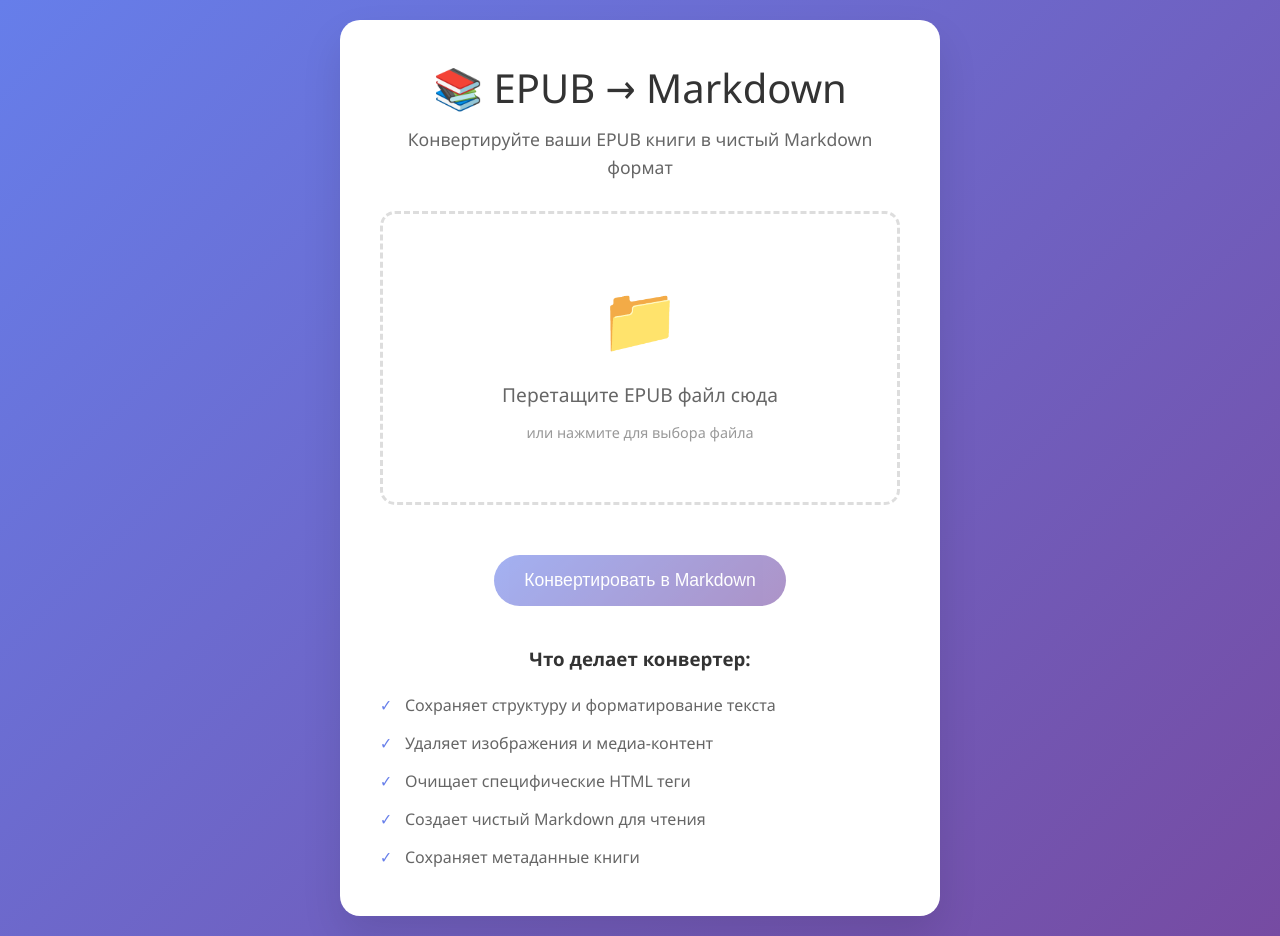
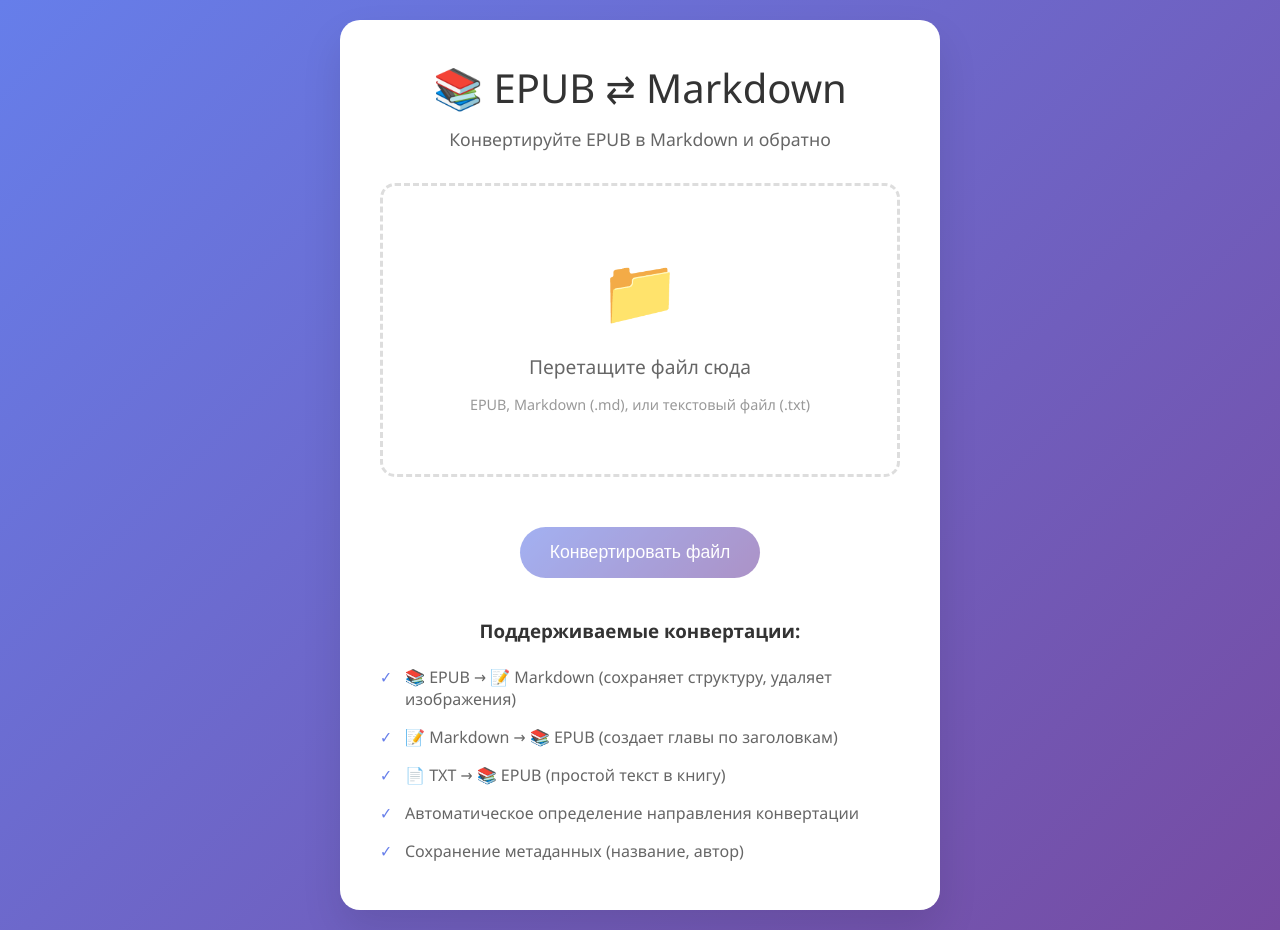
Before and after one commit to dzarlax/epub-to-markdown, a Flask app: page / in a window 1280 px wide. Run offline with Flask 3, Linux system fonts and the light colour scheme.

Commit message:
Implement bidirectional conversion between EPUB and Markdown formats, adding support for Markdown and TXT file uploads. Update README and UI to reflect new features and supported formats. Enhance error handling and file processing logic.

```diff
--- a/app.py
+++ b/app.py
@@ -8,6 +8,9 @@ from ebooklib import epub
 from bs4 import BeautifulSoup
 import html2text
 import re
+import markdown
+from slugify import slugify
+from datetime import datetime
 
 app = Flask(__name__)
 app.secret_key = 'your-secret-key-here'
@@ -15,7 +18,7 @@ app.config['MAX_CONTENT_LENGTH'] = 16 * 1024 * 1024  # 16MB max file size
 
 UPLOAD_FOLDER = 'uploads'
 OUTPUT_FOLDER = 'output'
-ALLOWED_EXTENSIONS = {'epub'}
+ALLOWED_EXTENSIONS = {'epub', 'md', 'markdown', 'txt'}
 
 # Создаем необходимые директории
 os.makedirs(UPLOAD_FOLDER, exist_ok=True)
@@ -94,6 +97,139 @@ def epub_to_markdown(epub_path):
     except Exception as e:
         raise Exception(f"Ошибка при конвертации EPUB: {str(e)}")
 
+def markdown_to_epub(markdown_path, title=None, author=None):
+    """Конвертирует Markdown файл в EPUB"""
+    try:
+        # Читаем Markdown файл
+        with open(markdown_path, 'r', encoding='utf-8') as f:
+            markdown_content = f.read()
+
+        # Извлекаем метаданные из начала файла, если они есть
+        lines = markdown_content.split('\n')
+        extracted_title = title
+        extracted_author = author
+
+        # Ищем заголовок и автора в первых строках
+        for i, line in enumerate(lines[:10]):
+            if line.startswith('# ') and not extracted_title:
+                extracted_title = line[2:].strip()
+            elif line.startswith('**Автор:**') or line.startswith('**Author:**'):
+                extracted_author = line.split(':', 1)[1].strip()
+
+        # Устанавливаем значения по умолчанию
+        if not extracted_title:
+            extracted_title = os.path.splitext(os.path.basename(markdown_path))[0]
+        if not extracted_author:
+            extracted_author = "Неизвестный автор"
+
+        # Создаем EPUB книгу
+        book = epub.EpubBook()
+
+        # Устанавливаем метаданные
+        book.set_identifier(f'id-{slugify(extracted_title)}-{datetime.now().strftime("%Y%m%d")}')
+        book.set_title(extracted_title)
+        book.set_language('ru')
+        book.add_author(extracted_author)
+
+        # Разбиваем контент на главы по заголовкам
+        chapters = []
+        current_chapter = []
+        chapter_title = "Введение"
+        chapter_count = 1
+
+        for line in lines:
+            if line.startswith('# ') and len(current_chapter) > 0:
+                # Создаем главу из накопленного контента
+                chapter_content = '\n'.join(current_chapter)
+                if chapter_content.strip():
+                    chapters.append((chapter_title, chapter_content))
+
+                # Начинаем новую главу
+                chapter_title = line[2:].strip()
+                current_chapter = []
+                chapter_count += 1
+            elif line.startswith('## '):
+                # Подзаголовок - тоже может быть главой
+                if len(current_chapter) > 0:
+                    chapter_content = '\n'.join(current_chapter)
+                    if chapter_content.strip():
+                        chapters.append((chapter_title, chapter_content))
+
+                chapter_title = line[3:].strip()
+                current_chapter = []
+                chapter_count += 1
+            else:
+                current_chapter.append(line)
+
+        # Добавляем последнюю главу
+        if current_chapter:
+            chapter_content = '\n'.join(current_chapter)
+            if chapter_content.strip():
+                chapters.append((chapter_title, chapter_content))
+
+        # Если глав нет, создаем одну главу из всего контента
+        if not chapters:
+            chapters = [(extracted_title, markdown_content)]
+
+        # Создаем главы EPUB
+        epub_chapters = []
+        spine = []
+
+        for i, (title, content) in enumerate(chapters):
+            # Конвертируем Markdown в HTML
+            html_content = markdown.markdown(content, extensions=['extra', 'codehilite'])
+
+            # Создаем главу
+            chapter_id = f'chapter_{i+1}'
+            chapter_filename = f'{chapter_id}.xhtml'
+
+            chapter = epub.EpubHtml(
+                title=title,
+                file_name=chapter_filename,
+                lang='ru'
+            )
+
+            # Добавляем CSS стили
+            chapter.content = f'''
+            <!DOCTYPE html>
+            <html xmlns="http://www.w3.org/1999/xhtml">
+            <head>
+                <title>{title}</title>
+                <style>
+                    body {{ font-family: serif; line-height: 1.6; margin: 2em; }}
+                    h1, h2, h3 {{ color: #333; margin-top: 2em; }}
+                    p {{ margin: 1em 0; text-align: justify; }}
+                    blockquote {{ margin: 1em 2em; font-style: italic; }}
+                    code {{ background: #f5f5f5; padding: 0.2em 0.4em; }}
+                    pre {{ background: #f5f5f5; padding: 1em; overflow-x: auto; }}
+                </style>
+            </head>
+            <body>
+                {html_content}
+            </body>
+            </html>
+            '''
+
+            book.add_item(chapter)
+            epub_chapters.append(chapter)
+            spine.append(chapter)
+
+        # Создаем оглавление
+        book.toc = [(epub.Link(f'{chapter.file_name}', chapter.title, f'chapter_{i+1}'), [])
+                    for i, chapter in enumerate(epub_chapters)]
+
+        # Добавляем навигационные файлы
+        book.add_item(epub.EpubNcx())
+        book.add_item(epub.EpubNav())
+
+        # Устанавливаем порядок чтения
+        book.spine = ['nav'] + spine
+
+        return book
+
+    except Exception as e:
+        raise Exception(f"Ошибка при конвертации Markdown: {str(e)}")
+
 @app.route('/')
 def index():
     return render_template('index.html')
@@ -112,21 +248,30 @@ def upload_file():
     if file and allowed_file(file.filename):
         try:
             filename = secure_filename(file.filename)
-            epub_path = os.path.join(UPLOAD_FOLDER, filename)
-            file.save(epub_path)
+            file_path = os.path.join(UPLOAD_FOLDER, filename)
+            file.save(file_path)
 
-            # Конвертируем в Markdown
-            markdown_content = epub_to_markdown(epub_path)
+            file_ext = filename.rsplit('.', 1)[1].lower()
 
-            # Сохраняем результат
-            output_filename = f"{os.path.splitext(filename)[0]}.md"
-            output_path = os.path.join(OUTPUT_FOLDER, output_filename)
+            if file_ext == 'epub':
+                # EPUB в Markdown
+                markdown_content = epub_to_markdown(file_path)
+                output_filename = f"{os.path.splitext(filename)[0]}.md"
+                output_path = os.path.join(OUTPUT_FOLDER, output_filename)
 
-            with open(output_path, 'w', encoding='utf-8') as f:
-                f.write(markdown_content)
+                with open(output_path, 'w', encoding='utf-8') as f:
+                    f.write(markdown_content)
+
+            elif file_ext in ['md', 'markdown', 'txt']:
+                # Markdown в EPUB
+                book = markdown_to_epub(file_path)
+                output_filename = f"{os.path.splitext(filename)[0]}.epub"
+                output_path = os.path.join(OUTPUT_FOLDER, output_filename)
+
+                epub.write_epub(output_path, book, {})
 
             # Удаляем загруженный файл
-            os.remove(epub_path)
+            os.remove(file_path)
 
             return send_file(output_path, as_attachment=True, download_name=output_filename)
 
@@ -134,7 +279,7 @@ def upload_file():
             flash(f'Ошибка при обработке файла: {str(e)}')
             return redirect(url_for('index'))
     else:
-        flash('Разрешены только EPUB файлы')
+        flash('Разрешены только EPUB, MD, Markdown и TXT файлы')
         return redirect(url_for('index'))
 
 @app.route('/convert', methods=['POST'])
@@ -150,32 +295,50 @@ def convert_file():
     if file and allowed_file(file.filename):
         try:
             filename = secure_filename(file.filename)
-            epub_path = os.path.join(UPLOAD_FOLDER, filename)
-            file.save(epub_path)
+            file_path = os.path.join(UPLOAD_FOLDER, filename)
+            file.save(file_path)
 
-            # Конвертируем в Markdown
-            markdown_content = epub_to_markdown(epub_path)
+            file_ext = filename.rsplit('.', 1)[1].lower()
 
-            # Сохраняем результат
-            output_filename = f"{os.path.splitext(filename)[0]}.md"
-            output_path = os.path.join(OUTPUT_FOLDER, output_filename)
+            if file_ext == 'epub':
+                # EPUB в Markdown
+                content = epub_to_markdown(file_path)
+                output_filename = f"{os.path.splitext(filename)[0]}.md"
+                output_path = os.path.join(OUTPUT_FOLDER, output_filename)
 
-            with open(output_path, 'w', encoding='utf-8') as f:
-                f.write(markdown_content)
+                with open(output_path, 'w', encoding='utf-8') as f:
+                    f.write(content)
+
+                conversion_type = "EPUB → Markdown"
+
+            elif file_ext in ['md', 'markdown', 'txt']:
+                # Markdown в EPUB
+                book = markdown_to_epub(file_path)
+                output_filename = f"{os.path.splitext(filename)[0]}.epub"
+                output_path = os.path.join(OUTPUT_FOLDER, output_filename)
+
+                epub.write_epub(output_path, book, {})
+
+                # Получаем размер файла
+                content_size = os.path.getsize(output_path)
+                conversion_type = "Markdown → EPUB"
+            else:
+                return jsonify({'error': 'Неподдерживаемый формат файла'}), 400
 
             # Удаляем загруженный файл
-            os.remove(epub_path)
+            os.remove(file_path)
 
             return jsonify({
                 'success': True,
                 'filename': output_filename,
-                'size': len(markdown_content)
+                'size': content_size if file_ext in ['md', 'markdown', 'txt'] else len(content),
+                'conversion_type': conversion_type
             })
 
         except Exception as e:
             return jsonify({'error': f'Ошибка при обработке файла: {str(e)}'}), 500
     else:
-        return jsonify({'error': 'Разрешены только EPUB файлы'}), 400
+        return jsonify({'error': 'Разрешены только EPUB, MD, Markdown и TXT файлы'}), 400
 
 @app.route('/download/<filename>')
 def download_file(filename):
--- a/requirements.txt
+++ b/requirements.txt
@@ -4,3 +4,5 @@ beautifulsoup4==4.12.2
 markdownify==0.11.6
 lxml==4.9.3
 html2text==2020.1.16
+markdown==3.5.1
+python-slugify==8.0.1
--- a/templates/index.html
+++ b/templates/index.html
@@ -143,6 +143,13 @@
             font-size: 0.9em;
         }
 
+        .conversion-direction {
+            color: #667eea;
+            font-weight: bold;
+            font-size: 0.9em;
+            margin-top: 5px;
+        }
+
         .flash-messages {
             margin-bottom: 20px;
         }
@@ -220,8 +227,8 @@
 <body>
     <div class="container">
         <div class="header">
-            <h1>📚 EPUB → Markdown</h1>
-            <p>Конвертируйте ваши EPUB книги в чистый Markdown формат</p>
+            <h1>📚 EPUB ⇄ Markdown</h1>
+            <p>Конвертируйте EPUB в Markdown и обратно</p>
         </div>
 
         {% with messages = get_flashed_messages() %}
@@ -237,18 +244,19 @@
         <form id="upload-form" action="/upload" method="post" enctype="multipart/form-data">
             <div class="upload-area" id="upload-area">
                 <div class="upload-icon">📁</div>
-                <div class="upload-text">Перетащите EPUB файл сюда</div>
-                <div class="upload-subtext">или нажмите для выбора файла</div>
-                <input type="file" id="file-input" name="file" accept=".epub" required>
+                <div class="upload-text">Перетащите файл сюда</div>
+                <div class="upload-subtext">EPUB, Markdown (.md), или текстовый файл (.txt)</div>
+                <input type="file" id="file-input" name="file" accept=".epub,.md,.markdown,.txt" required>
             </div>
 
             <div class="file-info" id="file-info">
                 <div class="file-name" id="file-name"></div>
                 <div class="file-size" id="file-size"></div>
+                <div class="conversion-direction" id="conversion-direction"></div>
             </div>
 
             <button type="submit" class="btn" id="submit-btn" disabled>
-                Конвертировать в Markdown
+                Конвертировать файл
             </button>
 
             <div class="loading" id="loading">
@@ -258,13 +266,13 @@
         </form>
 
         <div class="features">
-            <h3>Что делает конвертер:</h3>
+            <h3>Поддерживаемые конвертации:</h3>
             <ul class="feature-list">
-                <li>Сохраняет структуру и форматирование текста</li>
-                <li>Удаляет изображения и медиа-контент</li>
-                <li>Очищает специфические HTML теги</li>
-                <li>Создает чистый Markdown для чтения</li>
-                <li>Сохраняет метаданные книги</li>
+                <li>📚 EPUB → 📝 Markdown (сохраняет структуру, удаляет изображения)</li>
+                <li>📝 Markdown → 📚 EPUB (создает главы по заголовкам)</li>
+                <li>📄 TXT → 📚 EPUB (простой текст в книгу)</li>
+                <li>Автоматическое определение направления конвертации</li>
+                <li>Сохранение метаданных (название, автор)</li>
             </ul>
         </div>
     </div>
@@ -275,6 +283,7 @@
         const fileInfo = document.getElementById('file-info');
         const fileName = document.getElementById('file-name');
         const fileSize = document.getElementById('file-size');
+        const conversionDirection = document.getElementById('conversion-direction');
         const submitBtn = document.getElementById('submit-btn');
         const uploadForm = document.getElementById('upload-form');
         const loading = document.getElementById('loading');
@@ -308,16 +317,32 @@
             }
         });
 
+        function getConversionDirection(filename) {
+            const ext = filename.toLowerCase().split('.').pop();
+            switch(ext) {
+                case 'epub':
+                    return '📚 EPUB → 📝 Markdown';
+                case 'md':
+                case 'markdown':
+                    return '📝 Markdown → 📚 EPUB';
+                case 'txt':
+                    return '📄 TXT → 📚 EPUB';
+                default:
+                    return 'Неизвестный формат';
+            }
+        }
+
         function handleFileSelect() {
             const file = fileInput.files[0];
             if (file) {
-                if (file.name.toLowerCase().endsWith('.epub')) {
+                if (file.name.toLowerCase().endsWith('.epub') || file.name.toLowerCase().endsWith('.md') || file.name.toLowerCase().endsWith('.markdown') || file.name.toLowerCase().endsWith('.txt')) {
                     fileName.textContent = file.name;
                     fileSize.textContent = formatFileSize(file.size);
+                    conversionDirection.textContent = getConversionDirection(file.name);
                     fileInfo.classList.add('show');
                     submitBtn.disabled = false;
                 } else {
-                    alert('Пожалуйста, выберите EPUB файл');
+                    alert('Пожалуйста, выберите EPUB, Markdown, или текстовый файл');
                     fileInput.value = '';
                     fileInfo.classList.remove('show');
                     submitBtn.disabled = true;
@@ -367,7 +392,7 @@
 
                     // Показываем сообщение об успехе
                     setTimeout(() => {
-                        alert(`✅ Файл успешно конвертирован!\n📄 Размер: ${result.size} символов`);
+                        alert(`✅ ${result.conversion_type} завершена!\n📄 Файл: ${result.filename}\n📊 Размер: ${formatFileSize(result.size)}`);
                     }, 500);
                 } else {
                     // Ошибка конвертации
```
Also changed, not shown: test_book.md (added, +63 -0 lines), test_converter.py (+38 -21 lines), README.md, 1 other file.
